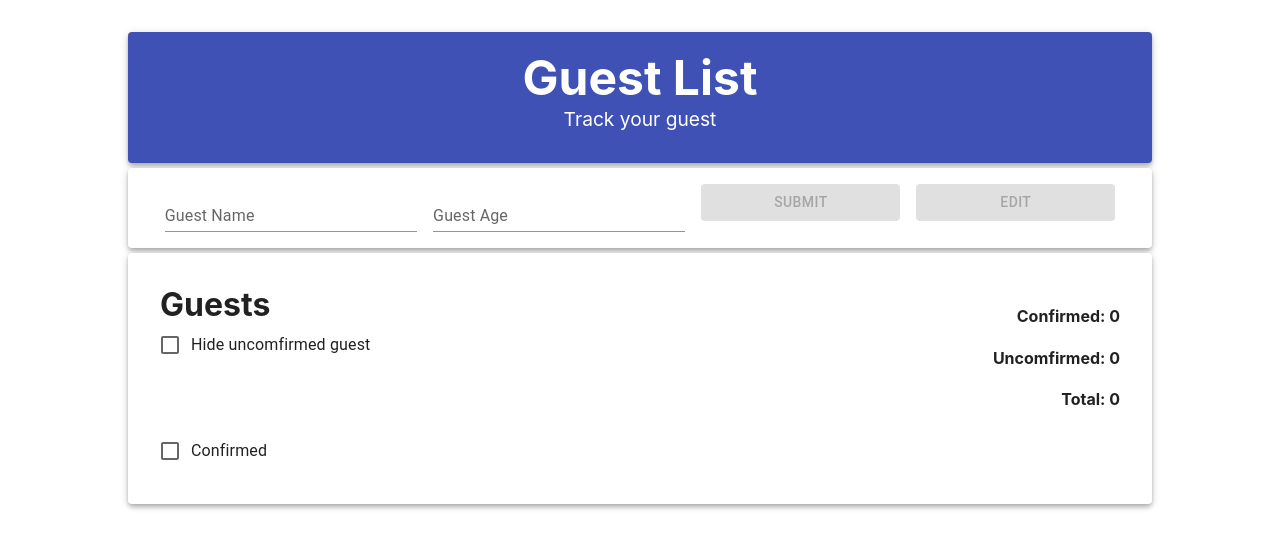
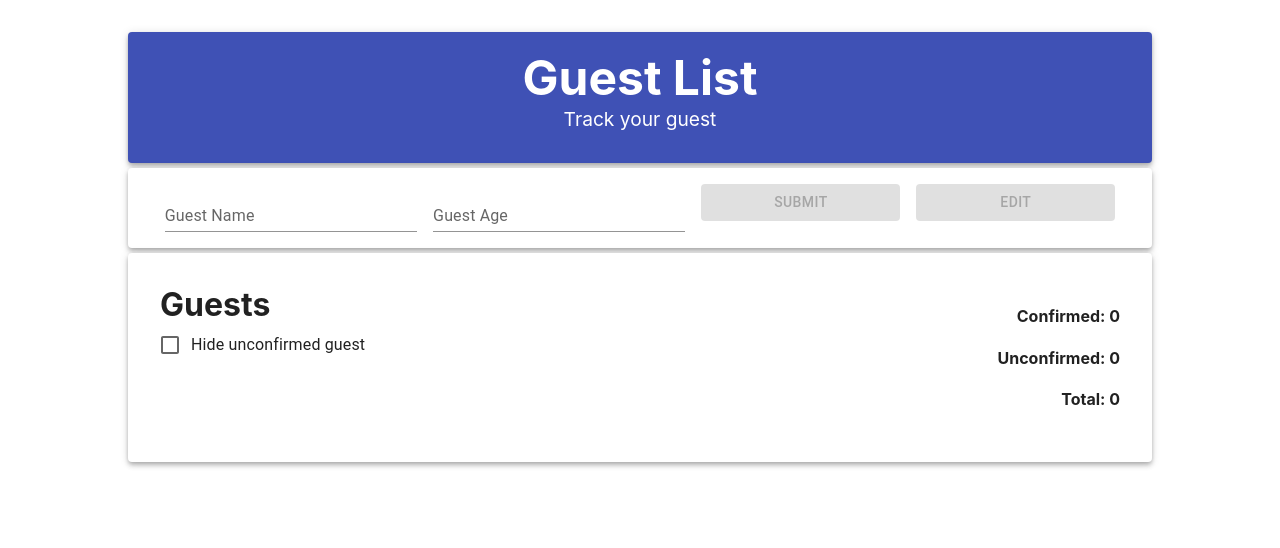
Before and after one commit to othernima08/project-commsult, a React (Create React App) app: page / in a window 1280 px wide. Shown: the top 548 px of the page. Built offline with nearby package versions, Linux system fonts and the light colour scheme.

Commit message:
Add checkbox to listcard

```diff
--- a/src/App.js
+++ b/src/App.js
@@ -214,20 +214,19 @@ class App extends React.Component {
                 <FormGroup>
                   <FormControlLabel
                     control={<Checkbox />}
-                    label="Hide uncomfirmed guest"
+                    label="Hide unconfirmed guest"
                   />
                 </FormGroup>
               </Grid>
               <Grid item xs={6} sx={{ textAlign: "right" }}>
                 <h4>Confirmed: {this.state.confirmed}</h4>
-                <h4>Uncomfirmed: {this.state.unconfirmed}</h4>
+                <h4>Unconfirmed: {this.state.unconfirmed}</h4>
                 <h4>Total: {this.state.confirmed + this.state.unconfirmed}</h4>
               </Grid>
             </Grid>
             {/* <h2>{this.state.name}</h2>
             <h2>{this.state.age}</h2>
             <p>{this.state.isUpdateStatus.toString()}</p> */}
-            <FormControlLabel control={<Checkbox />} label="Confirmed" />
 
           </div>
           {/* Guest Card */}
--- a/src/ListCard.js
+++ b/src/ListCard.js
@@ -2,6 +2,9 @@ import React from "react";
 import Card from "@mui/material/Card";
 import CardActions from "@mui/material/CardActions";
 import CardContent from "@mui/material/CardContent";
+import Checkbox from "@mui/material/Checkbox";
+import FormGroup from "@mui/material/FormGroup";
+import FormControlLabel from "@mui/material/FormControlLabel";
 import Divider from "@mui/material/Divider";
 import Typography from "@mui/material/Typography";
 import Button from "@mui/material/Button";
@@ -35,6 +38,12 @@ export default function ListCard({ value, handleEdit, handleDelete }) {
               </Typography>
               <p>{guest.dateRegistered}</p>
               <p>{guest.timeRegistered}</p>
+              <FormGroup>
+                  <FormControlLabel
+                    control={<Checkbox />}
+                    label="Confirm"
+                  />
+              </FormGroup>
               <Button variant="contained" onClick={() => handleEdit(guest.id, guest.nama, guest.umur)}>
                 EDIT
               </Button>
```
Also changed, not shown: .yarnrc.yml (added), 1 other file (tests, documents, lock files or other folders).
